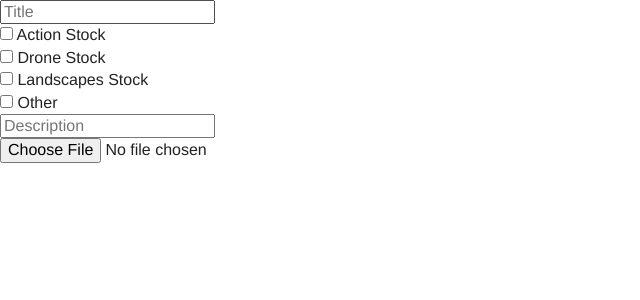
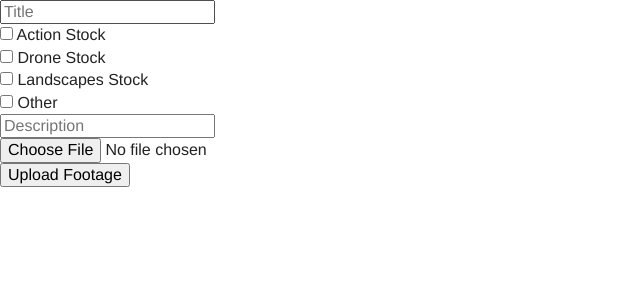
Before and after one commit to jdineen21/videofree_django, a Django app: page /footage/upload/ in a window 1280 px wide. Shown: the top 300 px of the page, without its empty margins (0-640 px from the left). Run offline with Django 3.2, Linux system fonts and the light colour scheme.

Commit message:
added submit button to upload page

```diff
--- a/footage/templates/footage/upload.html
+++ b/footage/templates/footage/upload.html
@@ -16,6 +16,9 @@
             {% csrf_token %}
             <ul>
                 {{ upload_file_form.as_ul }}
+                <li class="submit_li">
+                    <input type="submit" value="Upload Footage" class="submit">
+                </li>
             </ul>
         </form>
     </div>
```
